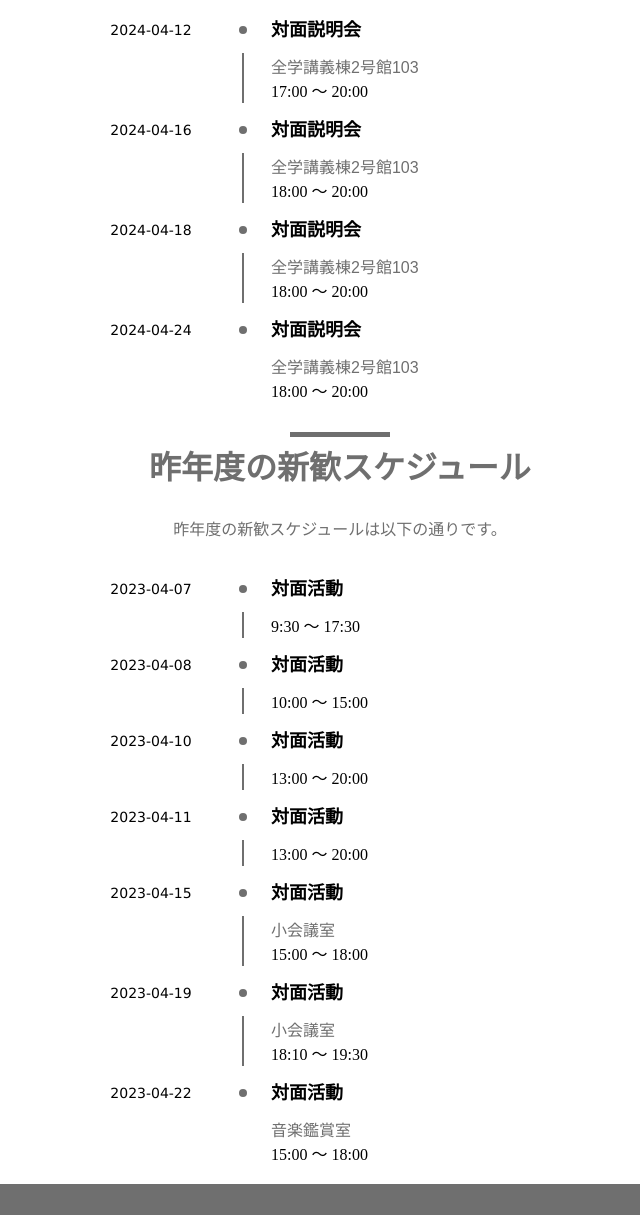
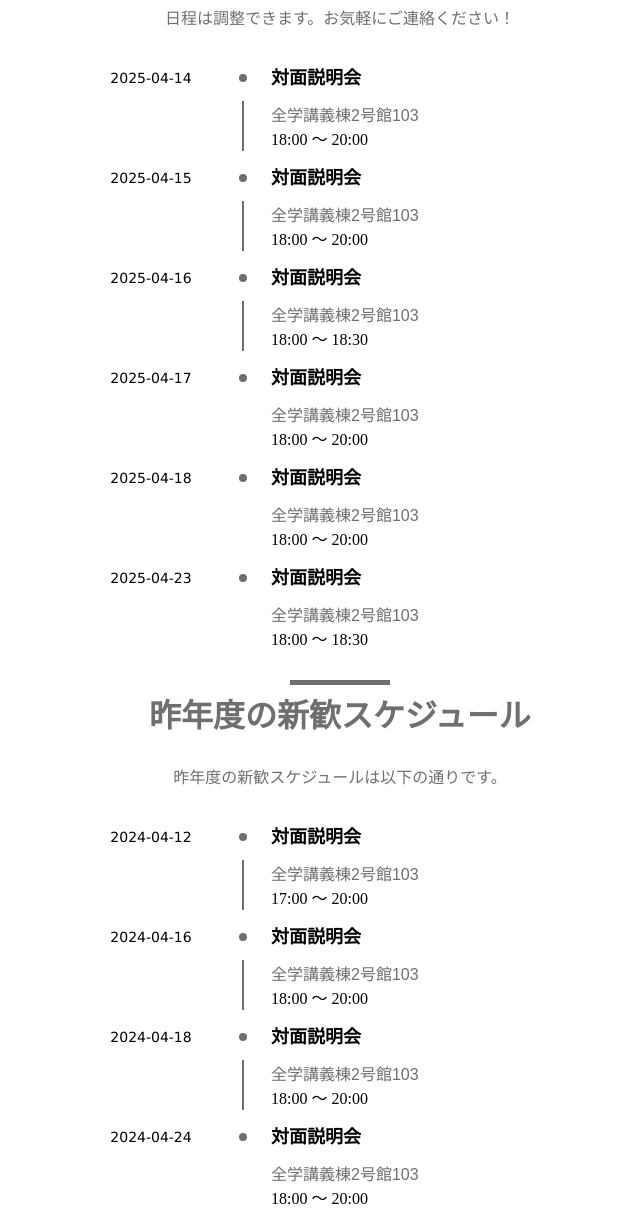
Before and after one commit to Akatoki-Saidai/Akatoki-Saidai.github.io, an Astro site: page /shinkan in a window 1280 px wide. Shown: the part 162-1377 px from the top of the page, without its empty margins (300-940 px from the left). Built offline with nearby package versions, Linux system fonts and the light colour scheme; Astro itself is replaced by a stand-in of ours.

Commit message:
新歓情報の追加 Fixes #41

```diff
--- a/src/pages/shinkan.astro
+++ b/src/pages/shinkan.astro
@@ -8,6 +8,85 @@ const pageTitle = "新歓情報 | 埼玉大学宇宙工学サークルあかと
   <main class="main-container">
     <section class="schedule">
       <h1 class="content-title">新歓スケジュール</h1>
+      <p class="content-description">日程は調整できます。お気軽にご連絡ください！</p>
+      <table class="schedule-table">
+        <tr>
+          <td class="schedule-time"><time>2025-04-14</time></td>
+          <td class="schedule-timeline">
+            <span class="schedule-dot"></span>
+            <span class="schedule-line"></span>
+          </td>
+          <td class="schedule-content">
+            <h2>対面説明会</h2>
+            <p>全学講義棟2号館103</p>
+            <time>18:00 ～ 20:00</time>
+          </td>
+        </tr>
+        <tr>
+          <td class="schedule-time"><time>2025-04-15</time></td>
+          <td class="schedule-timeline">
+            <span class="schedule-dot"></span>
+            <span class="schedule-line"></span>
+          </td>
+          <td class="schedule-content">
+            <h2>対面説明会</h2>
+            <p>全学講義棟2号館103</p>
+            <time>18:00 ～ 20:00</time>
+          </td>
+        </tr>
+        <tr>
+          <td class="schedule-time"><time>2025-04-16</time></td>
+          <td class="schedule-timeline">
+            <span class="schedule-dot"></span>
+            <span class="schedule-line"></span>
+          </td>
+          <td class="schedule-content">
+            <h2>対面説明会</h2>
+            <p>全学講義棟2号館103</p>
+            <time>18:00 ～ 18:30</time>
+          </td>
+        </tr>
+        <tr>
+          <td class="schedule-time"><time>2025-04-17</time></td>
+          <td class="schedule-timeline">
+            <span class="schedule-dot"></span>
+            <span class="schedule-line schedule-line-start"></span>
+          </td>
+          <td class="schedule-content">
+            <h2>対面説明会</h2>
+            <p>全学講義棟2号館103</p>
+            <time>18:00 ～ 20:00</time>
+          </td>
+        </tr>
+        <tr>
+          <td class="schedule-time"><time>2025-04-18</time></td>
+          <td class="schedule-timeline">
+            <span class="schedule-dot"></span>
+            <span class="schedule-line schedule-line-start"></span>
+          </td>
+          <td class="schedule-content">
+            <h2>対面説明会</h2>
+            <p>全学講義棟2号館103</p>
+            <time>18:00 ～ 20:00</time>
+          </td>
+        </tr>
+        <tr>
+          <td class="schedule-time"><time>2025-04-23</time></td>
+          <td class="schedule-timeline">
+            <span class="schedule-dot"></span>
+            <span class="schedule-line schedule-line-start"></span>
+          </td>
+          <td class="schedule-content">
+            <h2>対面説明会</h2>
+            <p>全学講義棟2号館103</p>
+            <time>18:00 ～ 18:30</time>
+          </td>
+        </tr>
+      </table>
+    </section>
+    <section class="ex-schedule">
+      <h1 class="content-title">昨年度の新歓スケジュール</h1>
+      <p class="content-description">昨年度の新歓スケジュールは以下の通りです。</p>
       <table class="schedule-table">
         <tr>
           <td class="schedule-time"><time>2024-04-12</time></td>
@@ -59,91 +138,5 @@ const pageTitle = "新歓情報 | 埼玉大学宇宙工学サークルあかと
         </tr>
       </table>
     </section>
-    <section class="ex-schedule">
-      <h1 class="content-title">昨年度の新歓スケジュール</h1>
-      <p class="content-description">昨年度の新歓スケジュールは以下の通りです。</p>
-      <table class="schedule-table">
-        <tr>
-          <td class="schedule-time"><time>2023-04-07</time></td>
-          <td class="schedule-timeline">
-            <span class="schedule-dot"></span>
-            <span class="schedule-line"></span>
-          </td>
-          <td class="schedule-content">
-            <h2>対面活動</h2>
-            <time>9:30 ～ 17:30</time>
-          </td>
-        </tr>
-        <tr>
-          <td class="schedule-time"><time>2023-04-08</time></td>
-          <td class="schedule-timeline">
-            <span class="schedule-dot"></span>
-            <span class="schedule-line"></span>
-          </td>
-          <td class="schedule-content">
-            <h2>対面活動</h2>
-            <time>10:00 ～ 15:00</time>
-          </td>
-        </tr>
-        <tr>
-          <td class="schedule-time"><time>2023-04-10</time></td>
-          <td class="schedule-timeline">
-            <span class="schedule-dot"></span>
-            <span class="schedule-line"></span>
-          </td>
-          <td class="schedule-content">
-            <h2>対面活動</h2>
-            <time>13:00 ～ 20:00</time>
-          </td>
-        </tr>
-        <tr>
-          <td class="schedule-time"><time>2023-04-11</time></td>
-          <td class="schedule-timeline">
-            <span class="schedule-dot"></span>
-            <span class="schedule-line"></span>
-          </td>
-          <td class="schedule-content">
-            <h2>対面活動</h2>
-            <time>13:00 ～ 20:00</time>
-          </td>
-        </tr>
-        <tr>
-          <td class="schedule-time"><time>2023-04-15</time></td>
-          <td class="schedule-timeline">
-            <span class="schedule-dot"></span>
-            <span class="schedule-line"></span>
-          </td>
-          <td class="schedule-content">
-            <h2>対面活動</h2>
-            <p>小会議室</p>
-            <time>15:00 ～ 18:00</time>
-          </td>
-        </tr>
-        <tr>
-          <td class="schedule-time"><time>2023-04-19</time></td>
-          <td class="schedule-timeline">
-            <span class="schedule-dot"></span>
-            <span class="schedule-line"></span>
-          </td>
-          <td class="schedule-content">
-            <h2>対面活動</h2>
-            <p>小会議室</p>
-            <time>18:10 ～ 19:30</time>
-          </td>
-        </tr>
-        <tr>
-          <td class="schedule-time"><time>2023-04-22</time></td>
-          <td class="schedule-timeline">
-            <span class="schedule-dot"></span>
-            <span class="schedule-line schedule-line-end"></span>
-          </td>
-          <td class="schedule-content">
-            <h2>対面活動</h2>
-            <p>音楽鑑賞室</p>
-            <time>15:00 ～ 18:00</time>
-          </td>
-        </tr>
-      </table>
-    </section>
   </main>
 </Layout>
```
